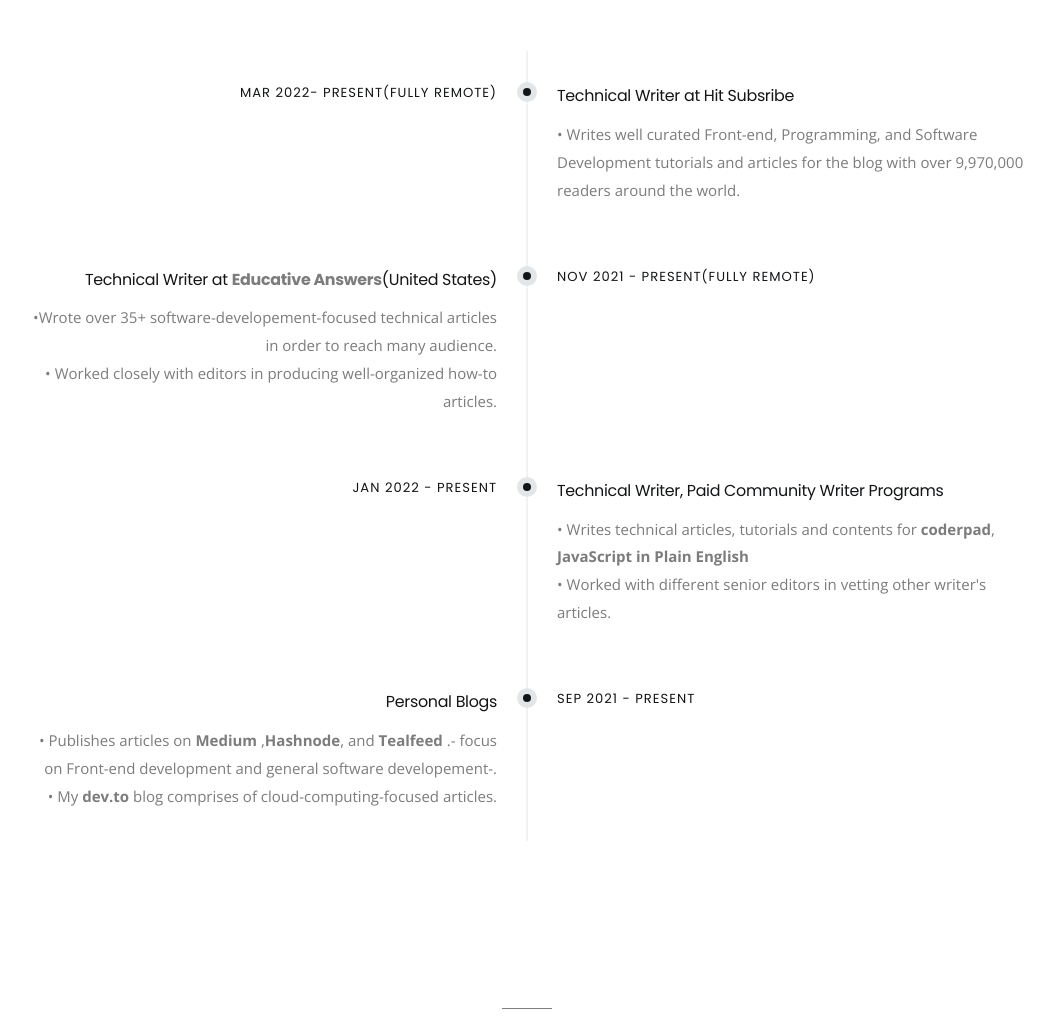
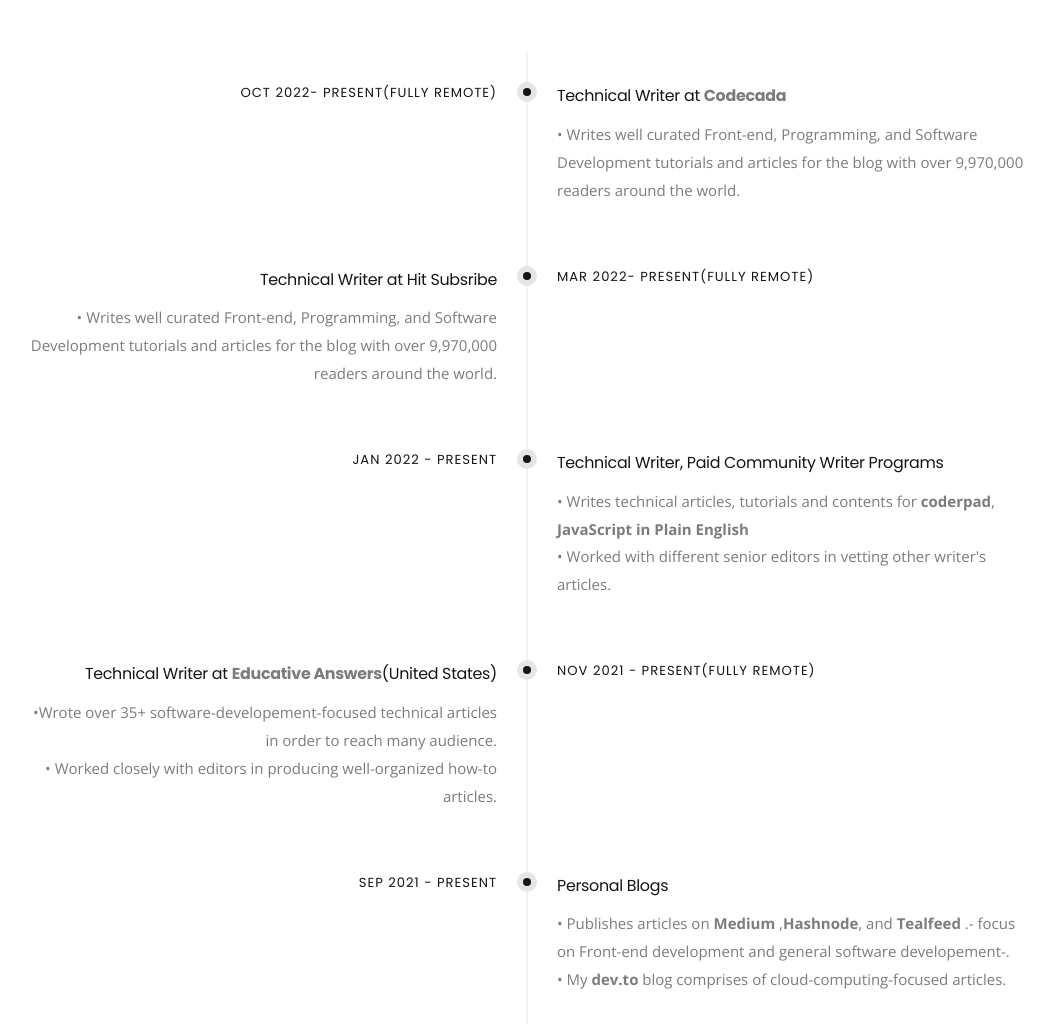
Before and after one commit to Muhtoyyib/AkandeO, a plain HTML site: page index.html in a window 1280 px wide. Shown: the part 3960-4988 px from the top of the page, without its empty margins (113-1167 px from the left). Drawn offline with nearby package versions, Linux system fonts and the light colour scheme; some packages are replaced by stand-ins of ours; a script that the page names is missing.

Commit message:
Added new experience

```diff
--- a/index.html
+++ b/index.html
@@ -284,6 +284,18 @@
 					<!-- Timeline box 1 -->
 					<div class="timeline">
 						<div class="timeline-date">
+							<h6 class="font-small font-weight-normal uppercase">Oct 2022- Present(Fully Remote) </h6>
+						</div>
+						<div class="timeline-content">
+							<h6 class="font-weight-normal">Technical Writer at <a href="https://www.codecada.com/authors/akande-olalekan-toheeb" target="_blank"><b>Codecada</b></a></h6>
+							<p> • Writes well curated Front-end, Programming, and Software Development tutorials and articles for the blog with over
+								9,970,000 readers around the world. </p>
+						</div>
+					</div>
+
+					<!-- Timeline box 2 -->
+					<div class="timeline">
+						<div class="timeline-date">
 							<h6 class="font-small font-weight-normal uppercase">Mar 2022- Present(Fully Remote) </h6>
 						</div>
 						<div class="timeline-content">
@@ -292,18 +304,7 @@
 								9,970,000 readers around the world. </p>
 						</div>
 					</div>
-				<!-- Timeline box 2 -->
-				<div class="timeline">
-					<div class="timeline-date">
-						<h6 class="font-small font-weight-normal uppercase">Nov 2021 - Present(Fully Remote)</h6>
-					</div>
-					<div class="timeline-content">
-						<h6 class="font-weight-normal">Technical Writer at <a href="https://www.educative.io/profile/view/6268415584501760" target="_blank"><b>Educative Answers</b></a>(United States)</h6>
-						<p> •Wrote over 35+ software-developement-focused technical articles  in order to reach many audience. </p>
-						<p>	• Worked closely with editors in producing well-organized how-to articles.</p>
-					</div>
-				</div>
-				<!-- Timeline box 3-->
+				<!-- Timeline box 3 -->
 				<div class="timeline">
 					<div class="timeline-date">
 						<h6 class="font-small font-weight-normal uppercase">Jan 2022 - Present</h6>
@@ -317,6 +318,18 @@
 				</div>
 
 				<!-- Timeline box 4-->
+				<div class="timeline">
+					<div class="timeline-date">
+						<h6 class="font-small font-weight-normal uppercase">Nov 2021 - Present(Fully Remote)</h6>
+					</div>
+					<div class="timeline-content">
+						<h6 class="font-weight-normal">Technical Writer at <a href="https://www.educative.io/profile/view/6268415584501760" target="_blank"><b>Educative Answers</b></a>(United States)</h6>
+						<p> •Wrote over 35+ software-developement-focused technical articles  in order to reach many audience. </p>
+						<p>	• Worked closely with editors in producing well-organized how-to articles.</p>
+					</div>
+				</div>
+
+				<!-- Timeline box 5-->
 				<div class="timeline">
 					<div class="timeline-date">
 						<h6 class="font-small font-weight-normal uppercase">Sep 2021 - Present</h6>
```
Also changed, not shown: 1 other file.
